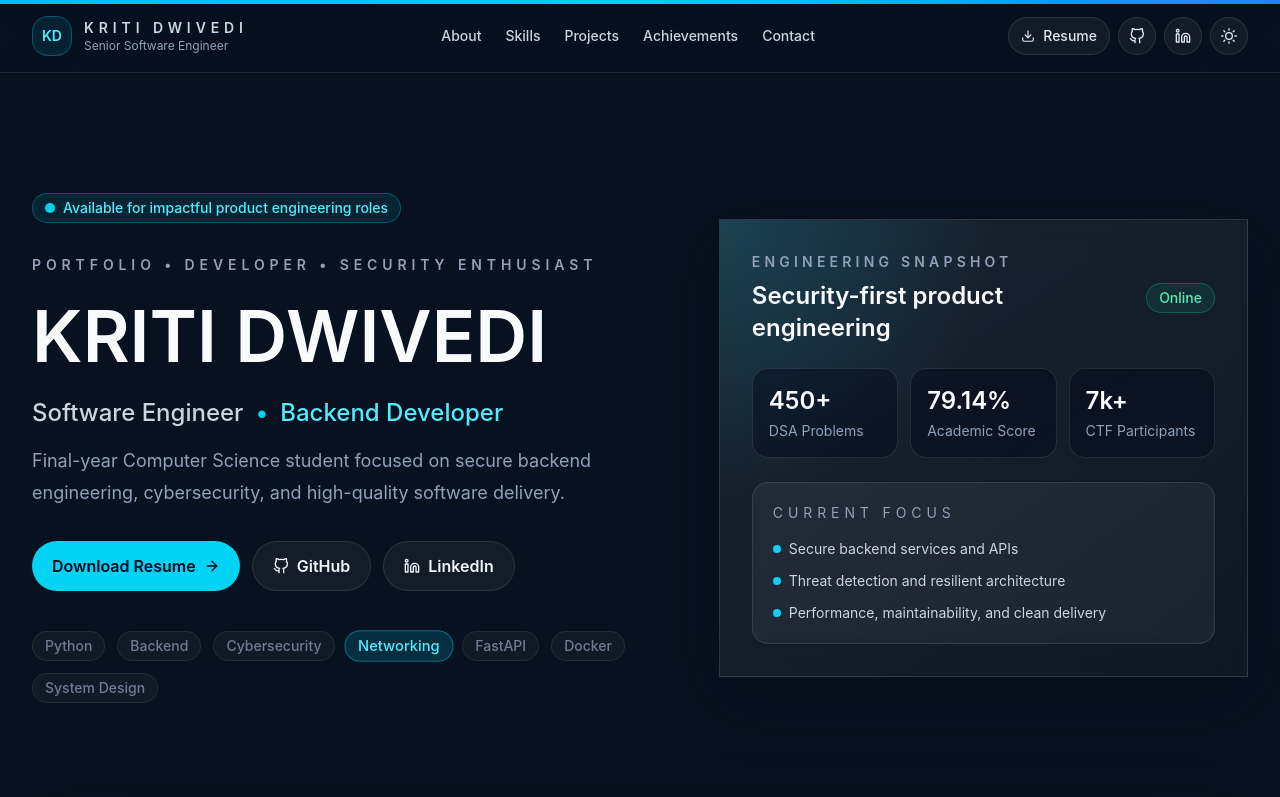
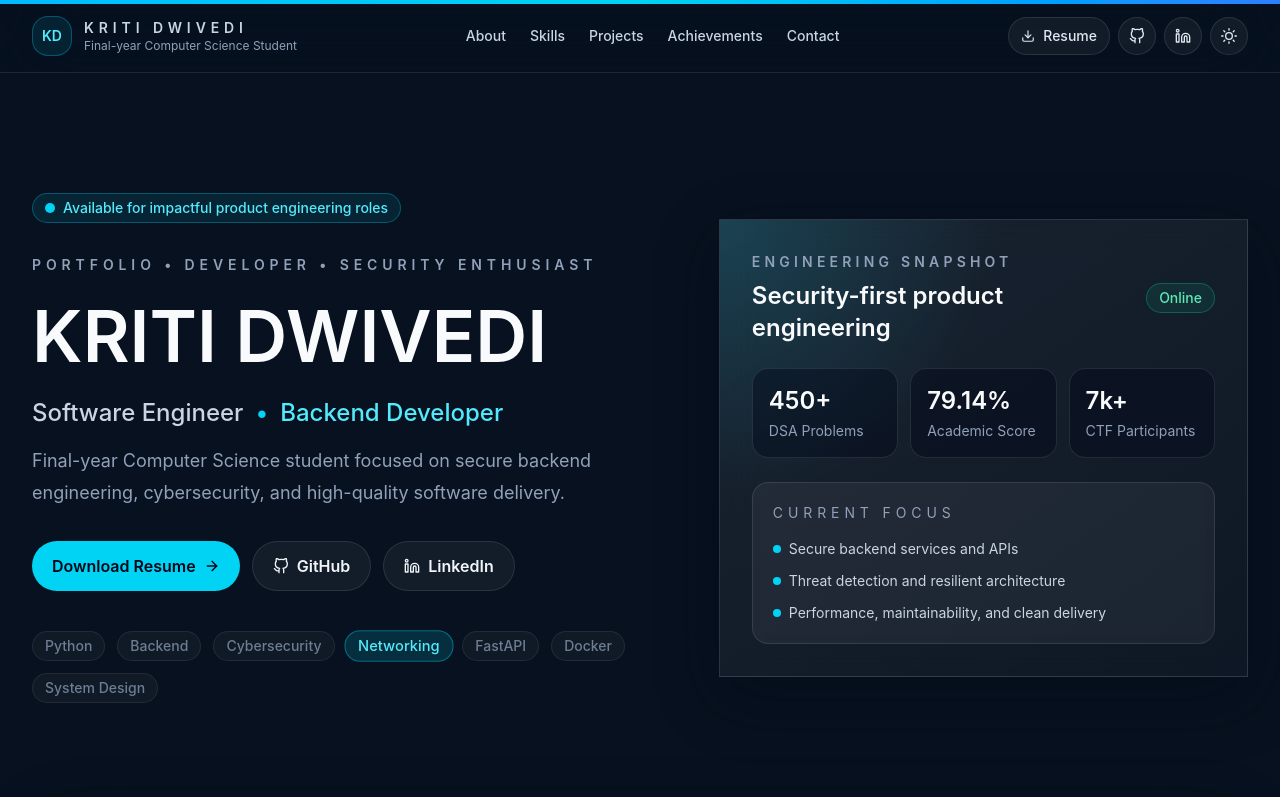
Before and after one commit to kriti-1-9/Portfolio, a React app: page / in a window 1280 px wide. Shown: the top 797 px of the page. Built offline with nearby package versions, Linux system fonts and the light colour scheme; the HTML template or start-up script is replaced by a standard one.

Commit message:
Adjust profile title and contact CTA

```diff
--- a/src/components/ContactSection.tsx
+++ b/src/components/ContactSection.tsx
@@ -49,6 +49,8 @@
           </p>
           <a
             href={mailtoHref}
+            target="_self"
+            rel="noopener noreferrer"
             className="mt-6 inline-flex items-center gap-2 rounded-full bg-cyan-400 px-5 py-3 font-semibold text-slate-950 transition hover:-translate-y-0.5"
             aria-label="Email Kriti Dwivedi"
             title="Email Kriti"
--- a/src/components/Navbar/Navbar.tsx
+++ b/src/components/Navbar/Navbar.tsx
@@ -24,7 +24,7 @@
             <p className="text-sm font-semibold uppercase tracking-[0.35em] text-slate-300">
               {profile.name}
             </p>
-            <p className="text-xs text-slate-400">Senior Software Engineer</p>
+            <p className="text-xs text-slate-400">Final-year Computer Science Student</p>
           </div>
         </a>
 
```
